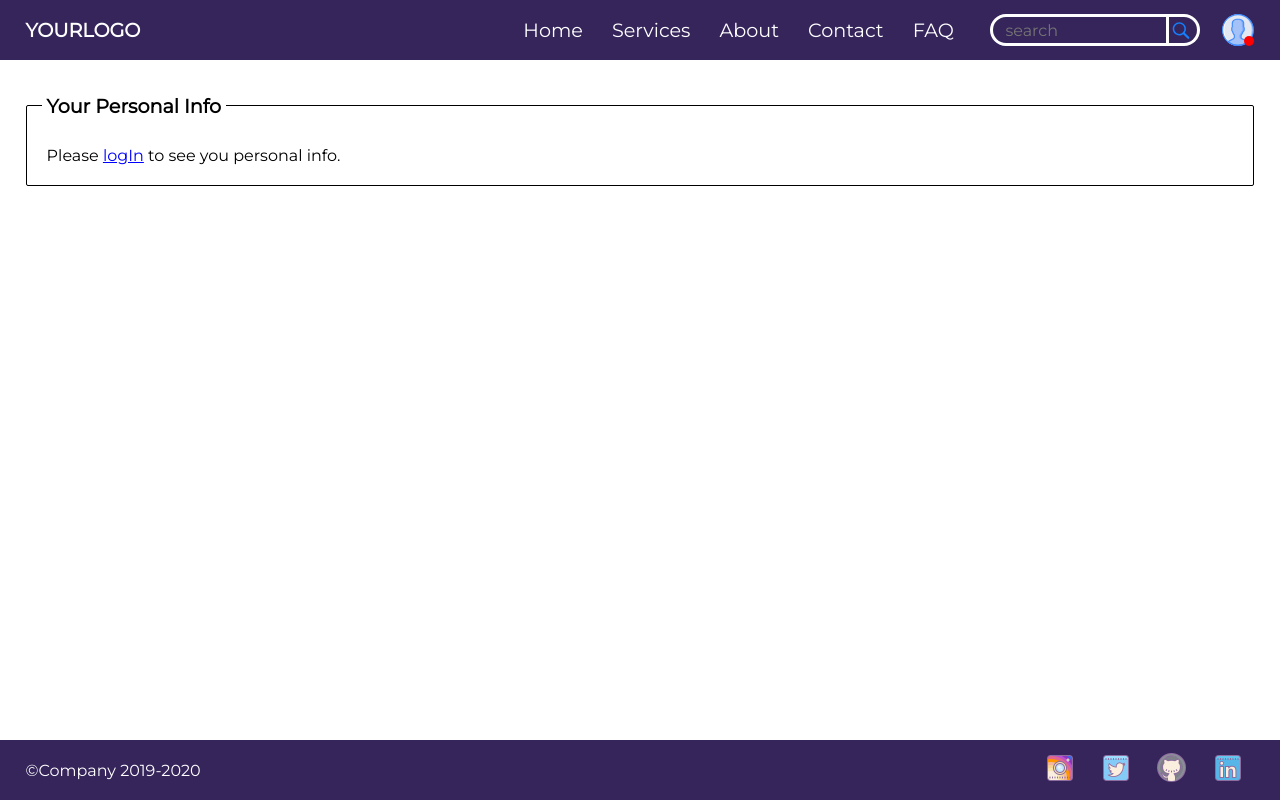
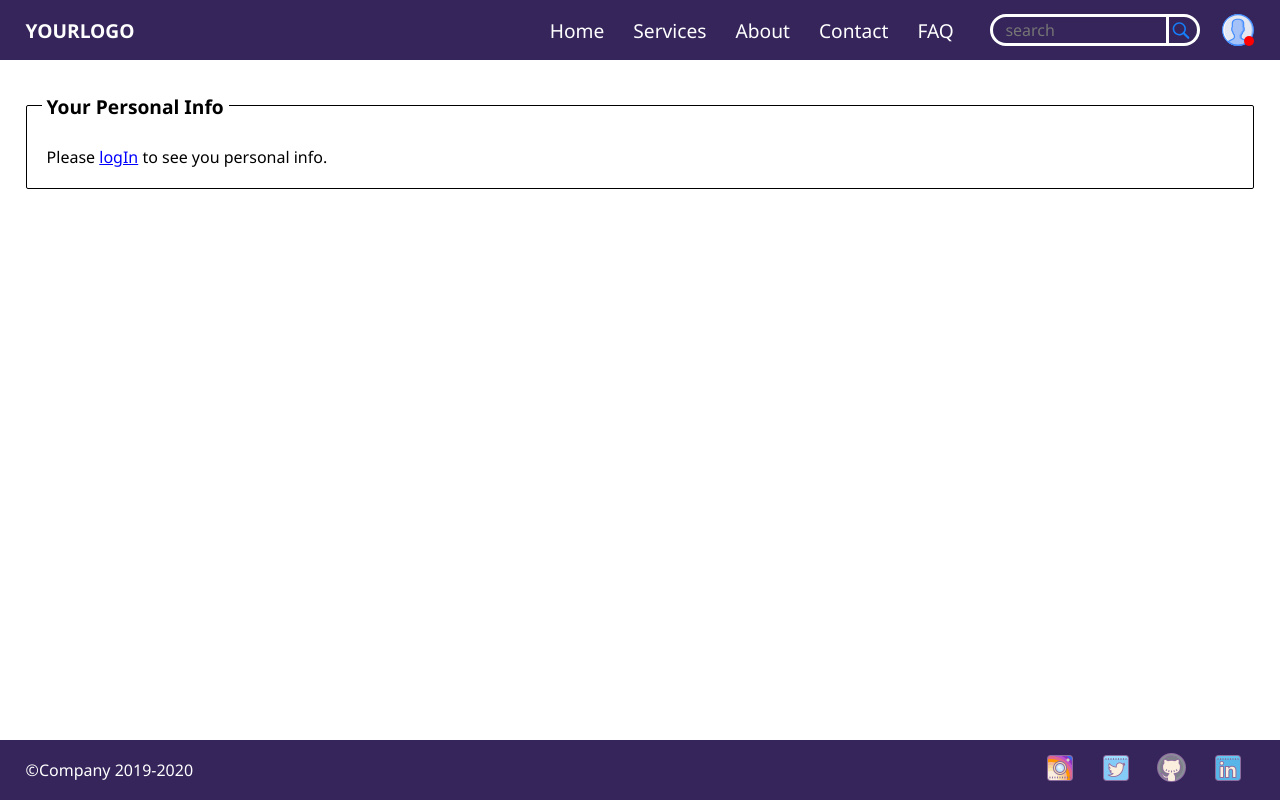
Before and after one commit to maheshgawande/LoginAndSignupSystem, a PHP site: page / in a window 1280 px wide. Run offline with PHP 8.4, Linux system fonts and the light colour scheme.

Commit message:
Changes.

```diff
--- a/css/style.css
+++ b/css/style.css
@@ -6,7 +6,7 @@
   margin: 0;
   padding: 0;
   box-sizing: border-box;
-  font-family: "Montserrat", sans-serif;
+  font-family: "Segoe UI", Tahoma, Geneva, Verdana, sans-serif;
 }
 html,
 body {
--- a/includes/header.inc.php
+++ b/includes/header.inc.php
@@ -4,11 +4,6 @@
     <meta charset="UTF-8" />
     <meta name="viewport" content="width=device-width, initial-scale=1.0" />
     <meta http-equiv="X-UA-Compatible" content="ie=edge" />
-    <link
-      href="https://fonts.googleapis.com/css?family=Montserrat&display=swap"
-      rel="stylesheet"
-      async
-    />
     <link rel="stylesheet" href="css/style.css" defer />
     <title>Index</title>
   </head>
--- a/php/about.php
+++ b/php/about.php
@@ -4,11 +4,6 @@
     <meta charset="UTF-8" />
     <meta name="viewport" content="width=device-width, initial-scale=1.0" />
     <meta http-equiv="X-UA-Compatible" content="ie=edge" />
-    <link
-      href="https://fonts.googleapis.com/css?family=Montserrat&display=swap"
-      rel="stylesheet"
-      async
-    />
     <link rel="stylesheet" href="../css/style.css" defer />
     <link rel="stylesheet" href="../css/about.css" defer />
     <title>About</title>
--- a/php/contact.php
+++ b/php/contact.php
@@ -4,11 +4,6 @@
     <meta charset="UTF-8" />
     <meta name="viewport" content="width=device-width, initial-scale=1.0" />
     <meta http-equiv="X-UA-Compatible" content="ie=edge" />
-    <link
-      href="https://fonts.googleapis.com/css?family=Montserrat&display=swap"
-      rel="stylesheet"
-      async
-    />
     <link rel="stylesheet" href="../css/style.css" defer />
     <link rel="stylesheet" href="../css/contact.css" defer />
     <title>Contact</title>
--- a/php/faq.php
+++ b/php/faq.php
@@ -4,11 +4,6 @@
     <meta charset="UTF-8" />
     <meta name="viewport" content="width=device-width, initial-scale=1.0" />
     <meta http-equiv="X-UA-Compatible" content="ie=edge" />
-    <link
-      href="https://fonts.googleapis.com/css?family=Montserrat&display=swap"
-      rel="stylesheet"
-      async
-    />
     <link rel="stylesheet" href="../css/style.css" defer />
     <link rel="stylesheet" href="../css/faq.css" defer />
     <title>FAQ</title>
--- a/php/services.php
+++ b/php/services.php
@@ -4,11 +4,6 @@
     <meta charset="UTF-8" />
     <meta name="viewport" content="width=device-width, initial-scale=1.0" />
     <meta http-equiv="X-UA-Compatible" content="ie=edge" />
-    <link
-      href="https://fonts.googleapis.com/css?family=Montserrat&display=swap"
-      rel="stylesheet"
-      async
-    />
     <link rel="stylesheet" href="../css/style.css" defer />
     <link rel="stylesheet" href="../css/services.css" defer />
     <title>Services</title>
```
